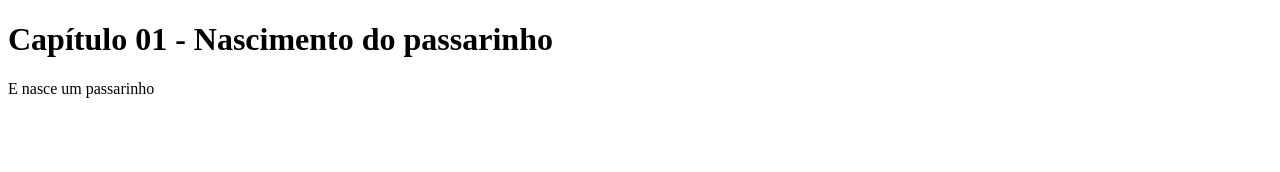
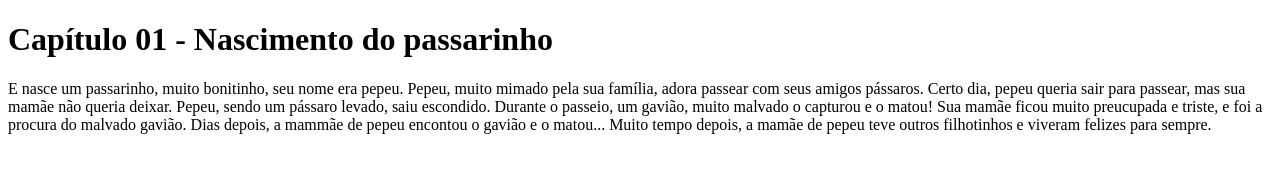
Before and after one commit to oreiasantos/livro-colaborativo-pedro-henrique4, a plain HTML site: page index.html in a window 1280 px wide. Drawn offline with Linux system fonts and the light colour scheme.

Commit message:
Nicoly Thifanny

```diff
--- a/index.html
+++ b/index.html
@@ -5,6 +5,10 @@
   </head>
   <body>
     <h1>Capítulo 01 - Nascimento do passarinho</h1>
-    <p> E nasce um passarinho </p>
+    <p> E nasce um passarinho, muito bonitinho, seu nome era pepeu. Pepeu, muito mimado pela sua família, adora passear com seus amigos pássaros. Certo dia, pepeu queria sair
+      para passear, mas sua mamãe não queria deixar. Pepeu, sendo um pássaro levado, saiu escondido. Durante o passeio, um gavião, muito malvado o capturou e o matou!
+      Sua mamãe ficou muito preucupada e triste, e foi a procura do malvado gavião. Dias depois, a mammãe de pepeu encontou o gavião e o matou... Muito tempo depois,
+      a mamãe de pepeu teve outros filhotinhos e viveram felizes para sempre.
+    </p>
   </body>
 </html>
```
